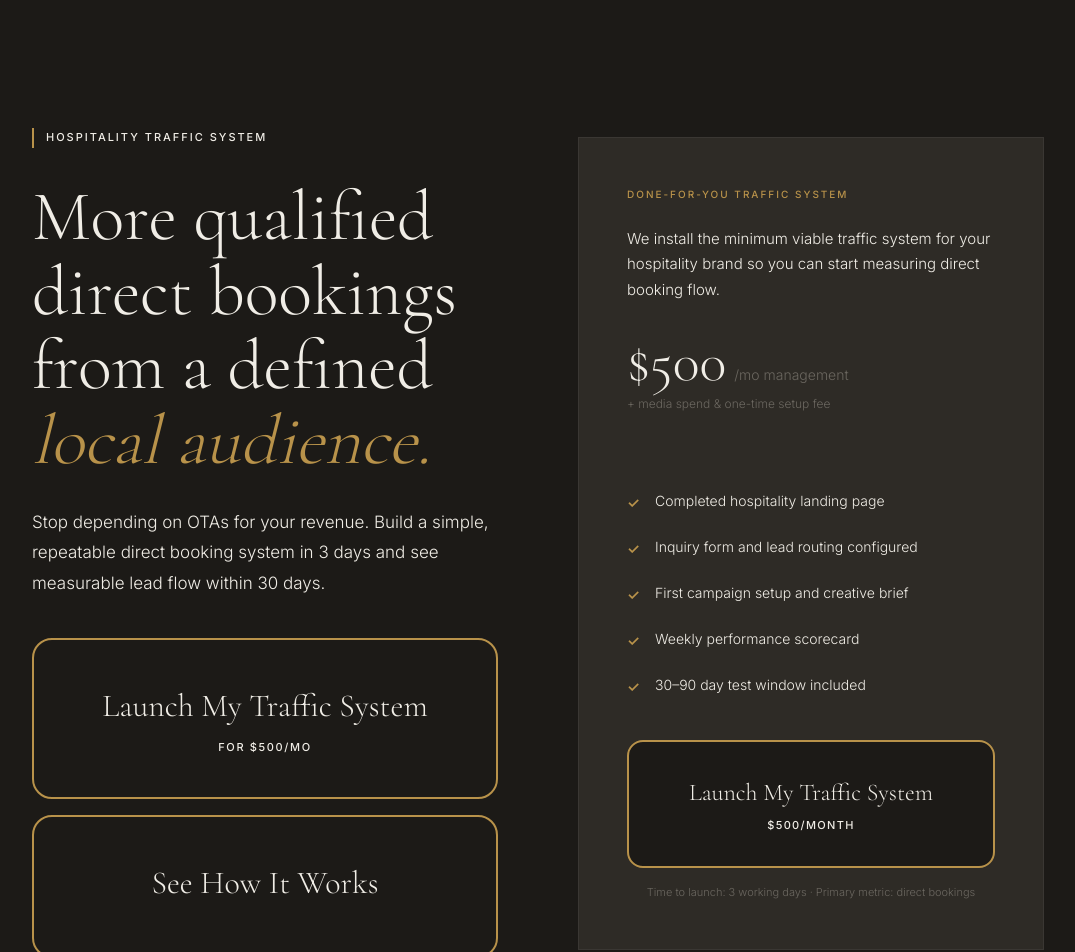
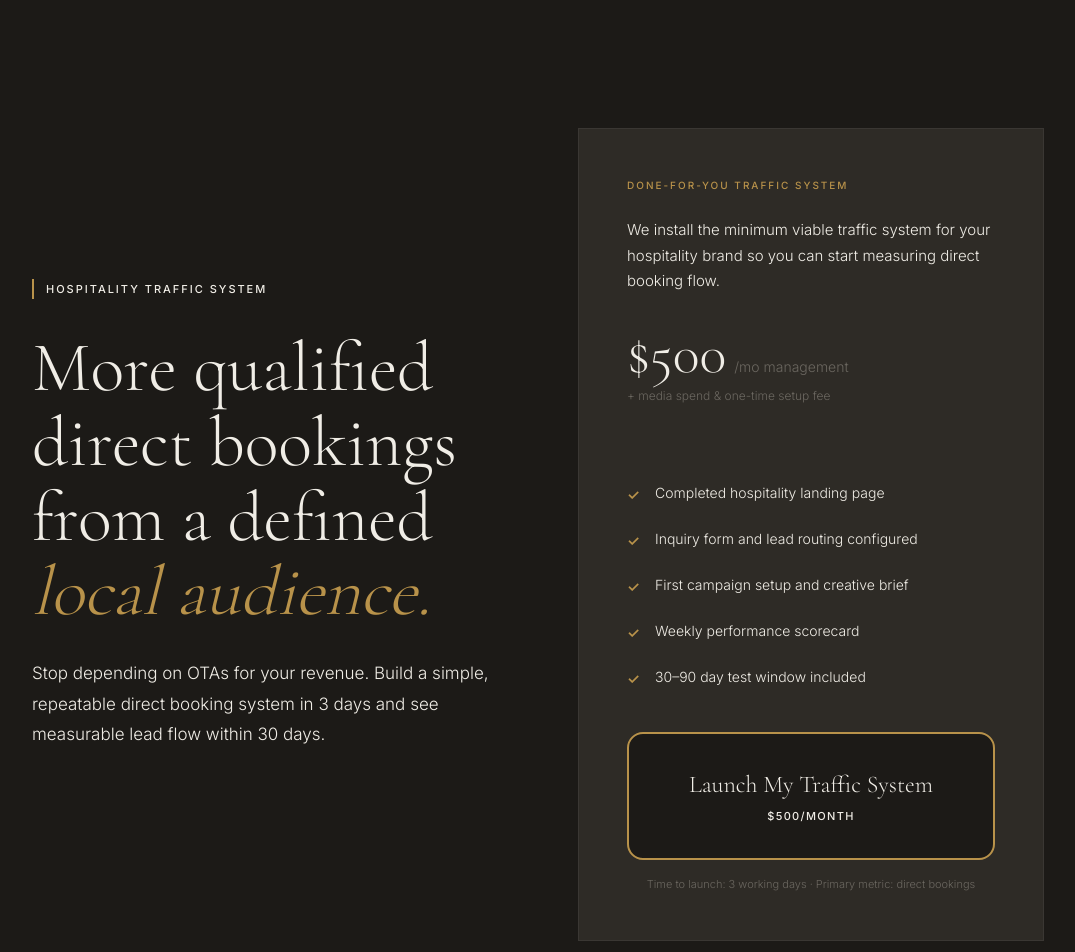
Before and after one commit to letsnavigatebmw/aperture-hospitality, a Next.js app: page /trafficsystem in a window 1280 px wide. Shown: the top 952 px of the page, without its empty margins (102-1177 px from the left). Built offline with nearby package versions, Linux system fonts and the light colour scheme.

Commit message:
Remove hero CTAs from Traffic System page: 'Launch My Traffic System' and 'See How It Works'

```diff
--- a/app/trafficsystem/page.tsx
+++ b/app/trafficsystem/page.tsx
@@ -77,13 +77,7 @@ export default function TrafficSystemPage() {
               <p style={{ fontSize: '1.0625rem', fontWeight: 300, lineHeight: 1.8, color: '#F0EDE6', marginBottom: '2.5rem', maxWidth: '44ch' }}>
                 Stop depending on OTAs for your revenue. Build a simple, repeatable direct booking system in 3 days and see measurable lead flow within 30 days.
               </p>
-              <a href="/contact?product=traffic-system" style={{ display: 'block', textAlign: 'center', padding: '2.5rem 2rem', background: '#1C1A17', color: '#F0EDE6', border: '2.5px solid #B8924A', borderRadius: '20px', textDecoration: 'none', transition: 'all 0.3s', cursor: 'pointer', marginBottom: '1rem' }} onMouseEnter={(e) => { e.currentTarget.style.background = '#2e2b26'; e.currentTarget.style.borderColor = '#F0EDE6'; }} onMouseLeave={(e) => { e.currentTarget.style.background = '#1C1A17'; e.currentTarget.style.borderColor = '#B8924A'; }}>
-                <div style={{ fontFamily: "'Cormorant Garamond', Georgia, serif", fontSize: '2rem', fontWeight: 300, marginBottom: '0.5rem' }}>Launch My Traffic System</div>
-                <div style={{ fontSize: '0.6875rem', fontWeight: 500, letterSpacing: '0.15em', textTransform: 'uppercase' }}>FOR $500/MO</div>
-              </a>
-              <a href="#how-it-works" style={{ display: 'block', textAlign: 'center', padding: '2.5rem 2rem', background: '#1C1A17', color: '#F0EDE6', border: '2.5px solid #B8924A', borderRadius: '20px', textDecoration: 'none', transition: 'all 0.3s', cursor: 'pointer' }} onMouseEnter={(e) => { e.currentTarget.style.background = '#2e2b26'; e.currentTarget.style.borderColor = '#F0EDE6'; }} onMouseLeave={(e) => { e.currentTarget.style.background = '#1C1A17'; e.currentTarget.style.borderColor = '#B8924A'; }}>
-                <div style={{ fontFamily: "'Cormorant Garamond', Georgia, serif", fontSize: '2rem', fontWeight: 300, marginBottom: '0.5rem' }}>See How It Works</div>
-              </a>
+
             </div>
 
             {/* Pricing Card */}
```
